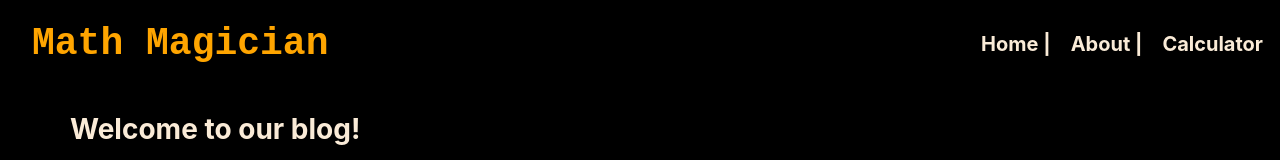
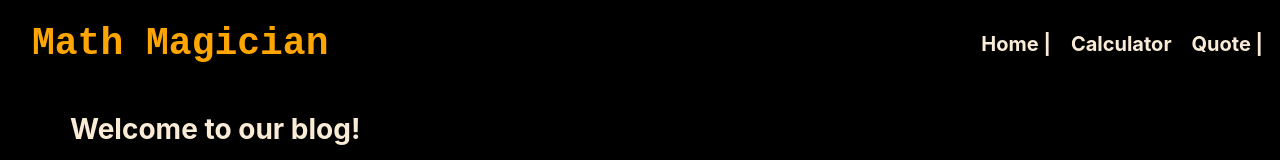
Before and after one commit to joskalenda/math-magicians, a React (Create React App) app: page / in a window 1280 px wide. Shown: the top 160 px of the page. Built offline with nearby package versions, Linux system fonts and the light colour scheme.

Commit message:
Change about to quote

```diff
--- a/src/pages/NavLink.js
+++ b/src/pages/NavLink.js
@@ -6,8 +6,8 @@ const NavLink = () => (
     <h1 className={styles.title}>Math Magician</h1>
     <nav className={styles.navlist}>
       <Link className={styles.links} to="/">Home |</Link>
-      <Link className={styles.links} to="/about"> About |</Link>
       <Link className={styles.links} to="/Calculator"> Calculator</Link>
+      <Link className={styles.links} to="/about"> Quote |</Link>
     </nav>
   </header>
 );
```
